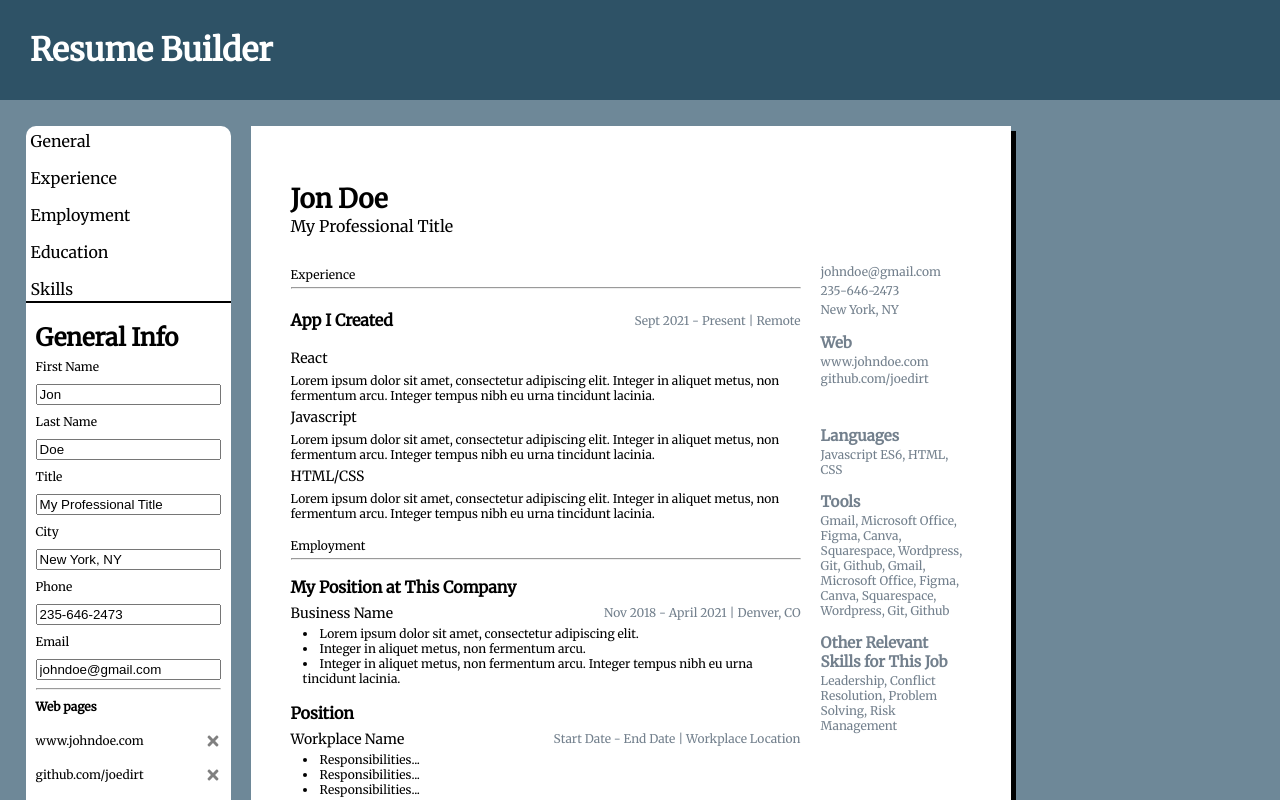
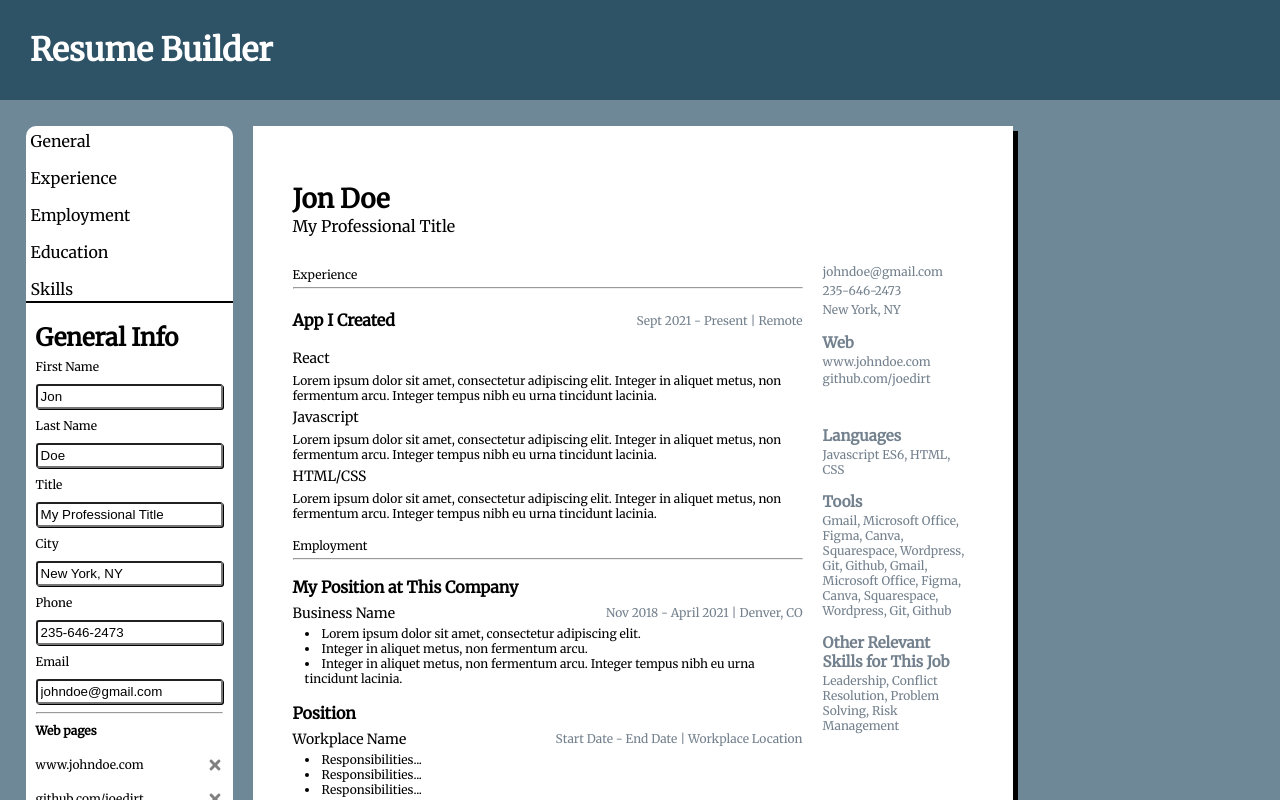
Before and after one commit to napolitanj/resume-builder, a React (Create React App) app: page / in a window 1280 px wide. Shown: the top 800 px of the page. Built offline with nearby package versions, Linux system fonts and the light colour scheme.

Commit message:
commit before setting up print

```diff
--- a/package.json
+++ b/package.json
@@ -8,6 +8,8 @@
     "@testing-library/jest-dom": "^5.16.3",
     "@testing-library/react": "^12.1.4",
     "@testing-library/user-event": "^13.5.0",
+    "browserify-zlib": "^0.2.0",
+    "jspdf": "^2.5.1",
     "react": "^18.0.0",
     "react-dom": "^18.0.0",
     "react-icons": "^4.3.1",
--- a/src/components/Main.js
+++ b/src/components/Main.js
@@ -2,6 +2,7 @@ import React, { Component } from 'react'
 import PreviewMode from './PreviewMode'
 import EditMode from './EditMode'
 import EditTab from './editComponents/EditTab'
+import jsPDF from 'jspdf'
 
 class Main extends Component {
   constructor(props) {
@@ -383,6 +384,15 @@ class Main extends Component {
     })
   }
 
+  generatePDF = () => {
+    var doc = new jsPDF('p','pt');
+    doc.text(20,20, 'this is the first title')
+    doc.addFont('helvetica','normal')
+    doc.text(20,60, 'this is the first title')
+    doc.text(20,100, 'this is the first title')
+    doc.save('demo.pdf')
+
+  }
 
   render() {
     return (
--- a/src/index.css
+++ b/src/index.css
@@ -12,6 +12,19 @@ p {
 h3 {
   font-size: 16px;
   line-height: 15px;
+}
+
+input {
+  border-radius: 3px;
+  box-shadow: 1px 1px;
+  padding: 3px;
+}
+
+textArea {
+  border-radius: 3px;
+  box-shadow: 1px 1px;
+  padding: 3px;
+  margin-bottom: 5px;
 }
 
 .header,
```
Also changed, not shown: 1 other file (tests, documents, lock files or other folders).
